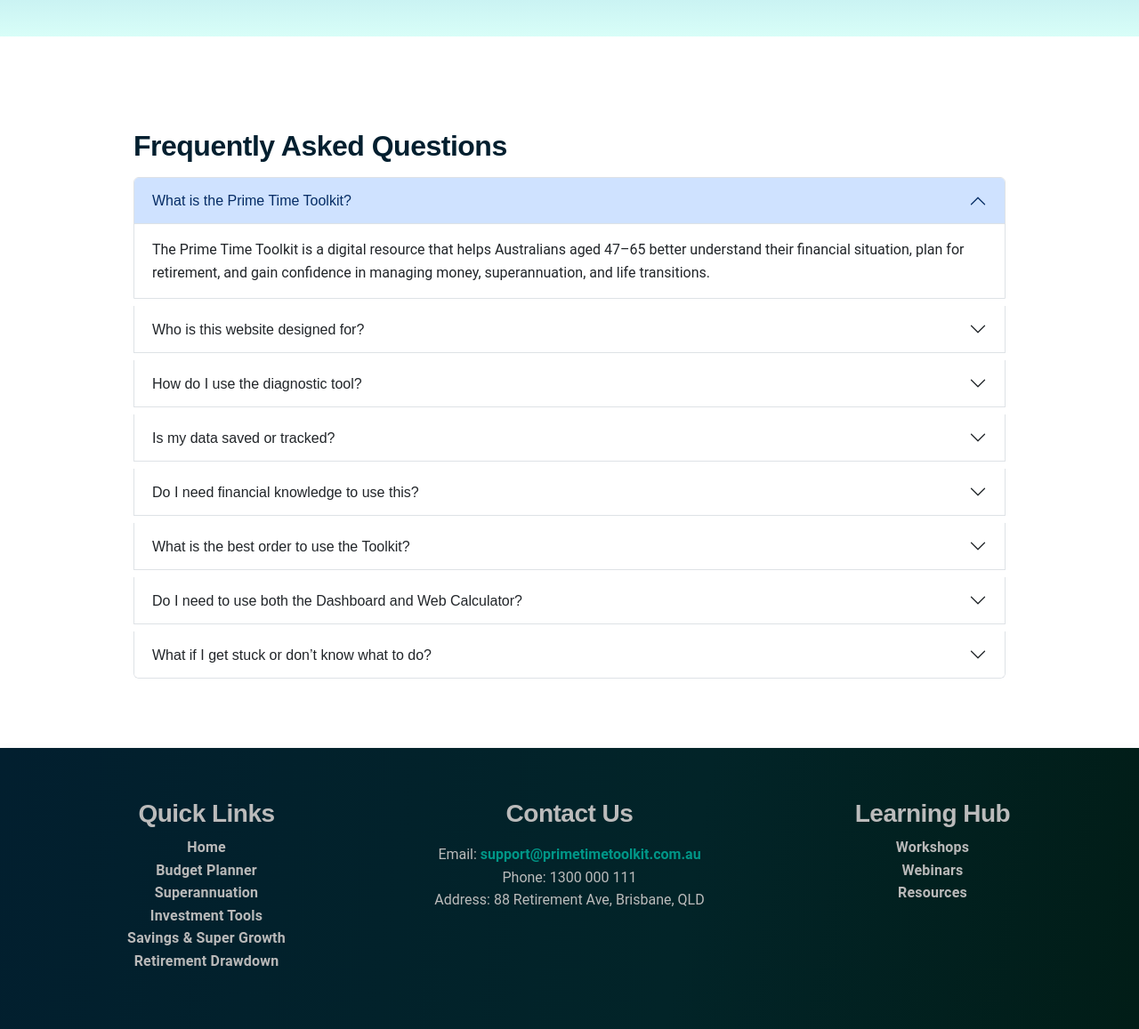
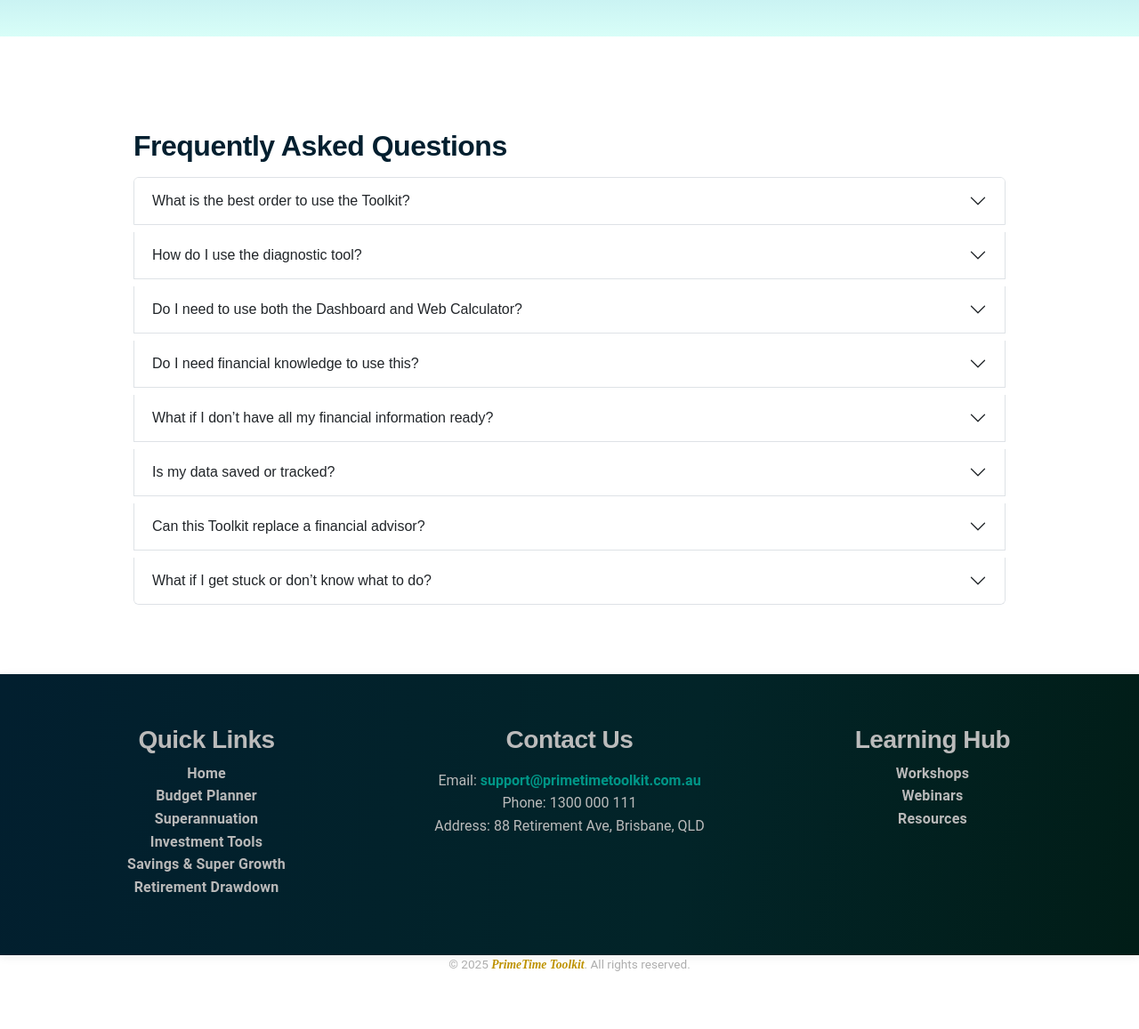
Before and after one commit to katharinalisa/T362, a Flask app: template primetime_toolkit/templates/learninghub.html in a window 1280 px wide. Shown: the part 3842-4999 px from the top of the page at 89% size. After the commit the page ends 4934 px from the top, so only its background shows below. Run offline with Flask 3, Linux system fonts and the light colour scheme; the template is opened without the code that fills it, so the values that code supplies are empty; parts of the project's set-up code (start-up, migrations or seed data) failed here and were passed over.

Commit message:
Update learninghub.html

```diff
--- a/primetime_toolkit/templates/learninghub.html
+++ b/primetime_toolkit/templates/learninghub.html
@@ -160,62 +160,6 @@
     <h2 class="section-title">Frequently Asked Questions</h2>
 
     <div class="accordion" id="faqAcc">
-      <div class="accordion-item">
-        <h2 class="accordion-header" id="fq1h">
-          <button class="accordion-button" type="button" data-bs-toggle="collapse" data-bs-target="#fq1">What is the Prime Time Toolkit?</button>
-        </h2>
-        <div id="fq1" class="accordion-collapse collapse show" data-bs-parent="#faqAcc">
-          <div class="accordion-body">
-            The Prime Time Toolkit is a digital resource that helps Australians aged 47–65 better understand their financial situation, plan for retirement, and gain confidence in managing money, superannuation, and life transitions.
-          </div>
-        </div>
-      </div>
-
-      <div class="accordion-item mt-2">
-        <h2 class="accordion-header" id="fq2h">
-          <button class="accordion-button collapsed" type="button" data-bs-toggle="collapse" data-bs-target="#fq2">Who is this website designed for?</button>
-        </h2>
-        <div id="fq2" class="accordion-collapse collapse" data-bs-parent="#faqAcc">
-          <div class="accordion-body">
-            This platform is specifically designed for Australians aged 47–65, a life stage often referred to as ‘Prime Time,’ where retirement planning, lifestyle adjustments, and financial decisions are increasingly important.
-          </div>
-        </div>
-      </div>
-
-      <div class="accordion-item mt-2">
-        <h2 class="accordion-header" id="fq3h">
-          <button class="accordion-button collapsed" type="button" data-bs-toggle="collapse" data-bs-target="#fq3">How do I use the diagnostic tool?</button>
-        </h2>
-        <div id="fq3" class="accordion-collapse collapse" data-bs-parent="#faqAcc">
-          <div class="accordion-body">
-            The self-assessment asks reflective questions in six key areas. After completing the quiz, you’ll get a personalised summary with insights and suggestions to guide your next steps.
-          </div>
-        </div>
-      </div>
-
-      <div class="accordion-item mt-2">
-        <h2 class="accordion-header" id="fq4h">
-          <button class="accordion-button collapsed" type="button" data-bs-toggle="collapse" data-bs-target="#fq4">Is my data saved or tracked?</button>
-        </h2>
-        <div id="fq4" class="accordion-collapse collapse" data-bs-parent="#faqAcc">
-          <div class="accordion-body">
-            When you're not logged in, no personal data is stored or tracked—your results are shown instantly and only remain visible during your session for privacy and user confidence.
-            <br><br>
-            However, if you choose to log in, your self-assessment results will be securely saved and displayed on your personal summary page (called the “Taken” page). This lets you see a compact version of all your category scores at a glance, making it easier to track your progress over time.
-          </div>
-        </div>
-      </div>
-
-      <div class="accordion-item mt-2">
-        <h2 class="accordion-header" id="fq5h">
-          <button class="accordion-button collapsed" type="button" data-bs-toggle="collapse" data-bs-target="#fq5">Do I need financial knowledge to use this?</button>
-        </h2>
-        <div id="fq5" class="accordion-collapse collapse" data-bs-parent="#faqAcc">
-          <div class="accordion-body">
-            Not at all. The Toolkit is designed to be simple, supportive, and beginner-friendly—offering practical tools and plain-English explanations.
-          </div>
-        </div>
-      </div>
 
       <div class="accordion-item mt-2">
         <h2 class="accordion-header" id="fq6h">
@@ -239,12 +183,71 @@
       </div>
 
       <div class="accordion-item mt-2">
+        <h2 class="accordion-header" id="fq3h">
+          <button class="accordion-button collapsed" type="button" data-bs-toggle="collapse" data-bs-target="#fq3">How do I use the diagnostic tool?</button>
+        </h2>
+        <div id="fq3" class="accordion-collapse collapse" data-bs-parent="#faqAcc">
+          <div class="accordion-body">
+            The self-assessment asks reflective questions in six key areas. After completing the quiz, you’ll get a personalised summary with insights and suggestions to guide your next steps.
+          </div>
+        </div>
+      </div>
+
+      <div class="accordion-item mt-2">
         <h2 class="accordion-header" id="fq7h">
           <button class="accordion-button collapsed" type="button" data-bs-toggle="collapse" data-bs-target="#fq7">Do I need to use both the Dashboard and Web Calculator?</button>
         </h2>
         <div id="fq7" class="accordion-collapse collapse" data-bs-parent="#faqAcc">
           <div class="accordion-body">
             No, you don’t need to use both. The Dashboard and Web Calculator are two different ways to explore your financial situation. You can pick the one that suits you best. Some users prefer the downloadable Excel dashboard for detailed tracking, while others prefer the web calculator for quick results.
+          </div>
+        </div>
+      </div>
+
+      <div class="accordion-item mt-2">
+        <h2 class="accordion-header" id="fq5h">
+          <button class="accordion-button collapsed" type="button" data-bs-toggle="collapse" data-bs-target="#fq5">Do I need financial knowledge to use this?</button>
+        </h2>
+        <div id="fq5" class="accordion-collapse collapse" data-bs-parent="#faqAcc">
+          <div class="accordion-body">
+            Not at all. The Toolkit is designed to be simple, supportive, and beginner-friendly—offering practical tools and plain-English explanations.
+          </div>
+        </div>
+      </div>
+
+      <div class="accordion-item mt-2">
+        <h2 class="accordion-header" id="fq10h">
+          <button class="accordion-button collapsed" type="button" data-bs-toggle="collapse" data-bs-target="#fq10">What if I don’t have all my financial information ready?</button>
+        </h2>
+        <div id="fq10" class="accordion-collapse collapse" data-bs-parent="#faqAcc">
+          <div class="accordion-body">
+            That’s okay! You can estimate for now and come back later to update your data. It’s better to start with what you know than to wait until everything is perfect.
+            <br><br>
+            If you're logged in, your data is saved securely, so you can pause and return at any time to complete or adjust your inputs.
+          </div>
+        </div>
+      </div>
+
+      <div class="accordion-item mt-2">
+        <h2 class="accordion-header" id="fq4h">
+          <button class="accordion-button collapsed" type="button" data-bs-toggle="collapse" data-bs-target="#fq4">Is my data saved or tracked?</button>
+        </h2>
+        <div id="fq4" class="accordion-collapse collapse" data-bs-parent="#faqAcc">
+          <div class="accordion-body">
+            When you're not logged in, no personal data is stored or tracked—your results are shown instantly and only remain visible during your session for privacy and user confidence.
+            <br><br>
+            However, if you choose to log in, your self-assessment results will be securely saved and displayed on your personal summary page (called the “Taken” page). This lets you see a compact version of all your category scores at a glance, making it easier to track your progress over time.
+          </div>
+        </div>
+      </div>
+
+      <div class="accordion-item mt-2">
+        <h2 class="accordion-header" id="fq9h">
+          <button class="accordion-button collapsed" type="button" data-bs-toggle="collapse" data-bs-target="#fq9">Can this Toolkit replace a financial advisor?</button>
+        </h2>
+        <div id="fq9" class="accordion-collapse collapse" data-bs-parent="#faqAcc">
+          <div class="accordion-body">
+            No. The Toolkit is an educational tool to build your confidence and clarity. It’s a great foundation before meeting with a financial advisor, not a replacement.
           </div>
         </div>
       </div>
```
